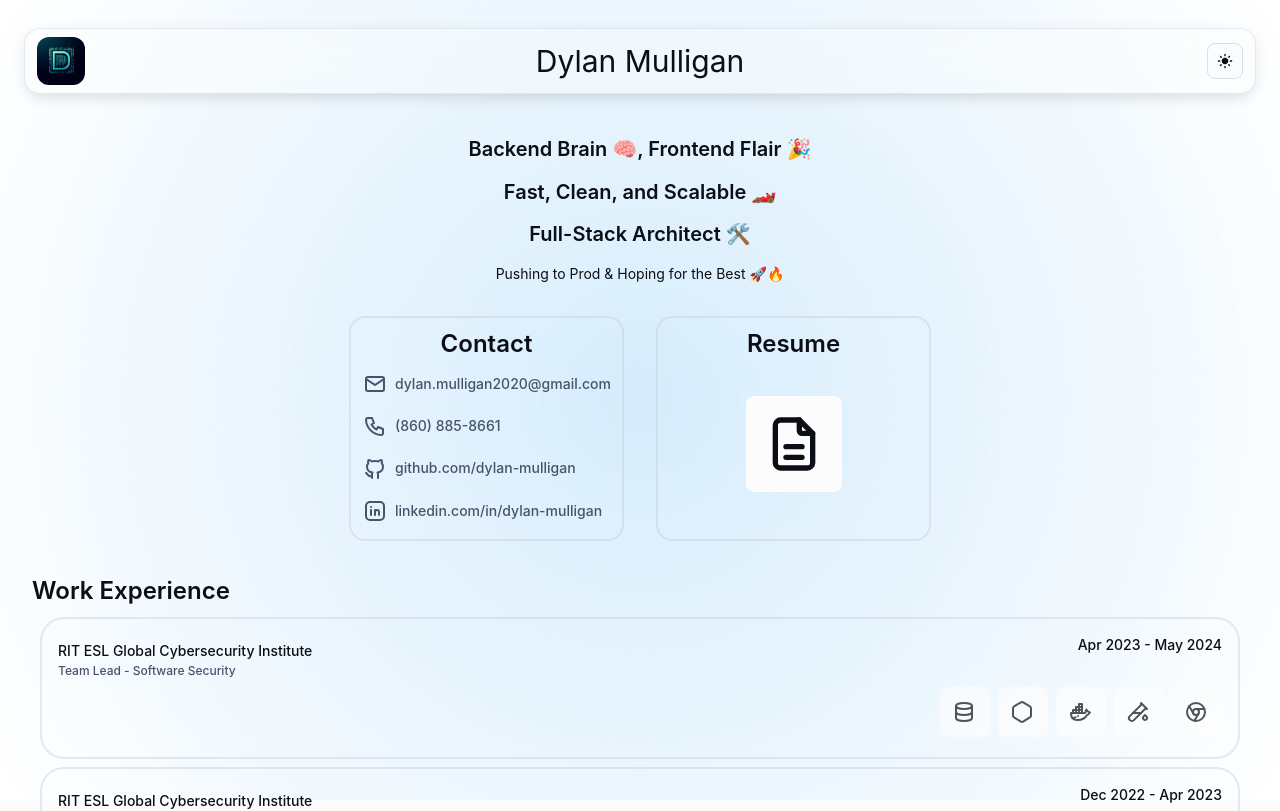
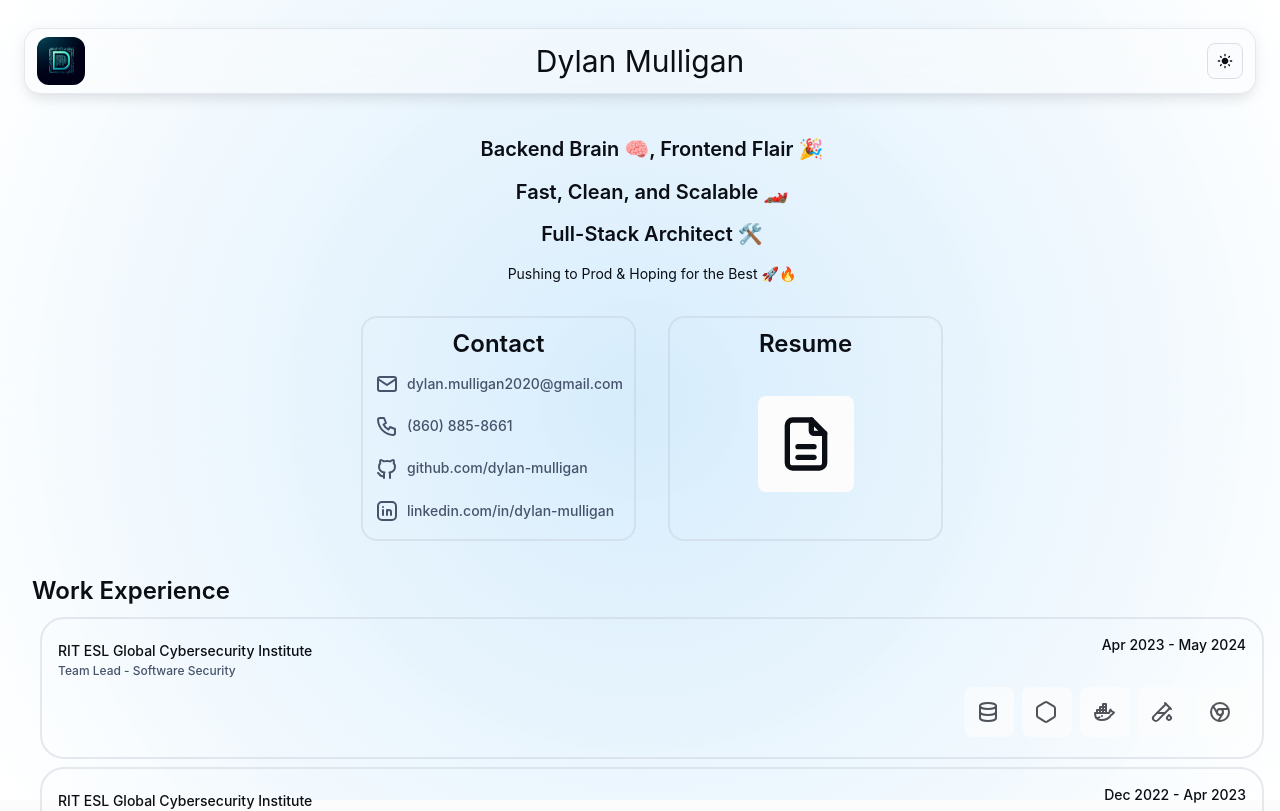
Before and after one commit to dylan-mulligan/personal-website, a React (Create React App) app: page / in a window 1280 px wide. Shown: the top 811 px of the page. Built offline with nearby package versions, Linux system fonts and the light colour scheme; the HTML template or start-up script is replaced by a standard one.

Commit message:
Fixed visual bug when opening/closing color mode select modal

```diff
--- a/src/App.tsx
+++ b/src/App.tsx
@@ -16,7 +16,7 @@ export default function App(props: { disableCustomTheme?: boolean }) {
             <Container
                 maxWidth="lg"
                 component="main"
-                sx={{display: 'flex', flexDirection: 'column', my: 16, gap: 4}}
+                sx={{display: 'flex', flexDirection: 'column', my: 16, gap: 4, pr: '0 !important'}}
             >
                 <Portfolio/>
             </Container>
--- a/src/components/NavBar.tsx
+++ b/src/components/NavBar.tsx
@@ -87,6 +87,7 @@ export default function NavBar() {
                 bgcolor: 'transparent',
                 backgroundImage: 'none',
                 mt: 'calc(var(--template-frame-height, 0px) + 28px)',
+                pr: '0 !important'
             }}
         >
             <Container maxWidth="lg">
@@ -115,45 +116,8 @@ export default function NavBar() {
                             alignItems: 'center',
                         }}
                     >
-                        {/*<Button color="primary" variant="text" size="small" onClick={handleLoginModalOpen}>*/}
-                        {/*    Sign in*/}
-                        {/*</Button>*/}
                         <ColorModeIconDropdown />
                     </Box>
-                    {/*<Box sx={{ display: isSmallScreen ? 'flex' : 'none', gap: 1 }}>
-                        <ColorModeIconDropdown size="medium" />
-                        <IconButton aria-label="Menu button" onClick={toggleDrawer(true)}>
-                            <MenuIcon />
-                        </IconButton>
-                        <Drawer
-                            anchor="top"
-                            open={open}
-                            onClose={toggleDrawer(false)}
-                            PaperProps={{
-                                sx: {
-                                    top: 'var(--template-frame-height, 0px)',
-                                },
-                            }}
-                        >
-                            <Box sx={{ p: 2, backgroundColor: 'background.default' }}>
-                                <Box
-                                    sx={{
-                                        display: 'flex',
-                                        justifyContent: 'flex-end',
-                                    }}
-                                >
-                                    <IconButton onClick={toggleDrawer(false)}>
-                                        <CloseRoundedIcon />
-                                    </IconButton>
-                                </Box>
-                                <MenuItem>
-                                    <Button color="primary" variant="text" size="small" onClick={handleLoginModalOpen}>
-                                        Sign in
-                                    </Button>
-                                </MenuItem>
-                            </Box>
-                        </Drawer>
-                    </Box>*/}
                 </StyledToolbar>
                 <LoginModal open={loginModalOpen} handleClose={handleLoginModalClose} />
             </Container>
--- a/src/shared-theme/ColorModeIconDropdown.tsx
+++ b/src/shared-theme/ColorModeIconDropdown.tsx
@@ -62,6 +62,7 @@ export default function ColorModeIconDropdown(props: IconButtonOwnProps) {
         open={open}
         onClose={handleClose}
         onClick={handleClose}
+        disableScrollLock={true}
         slotProps={{
           paper: {
             variant: 'outlined',
```
